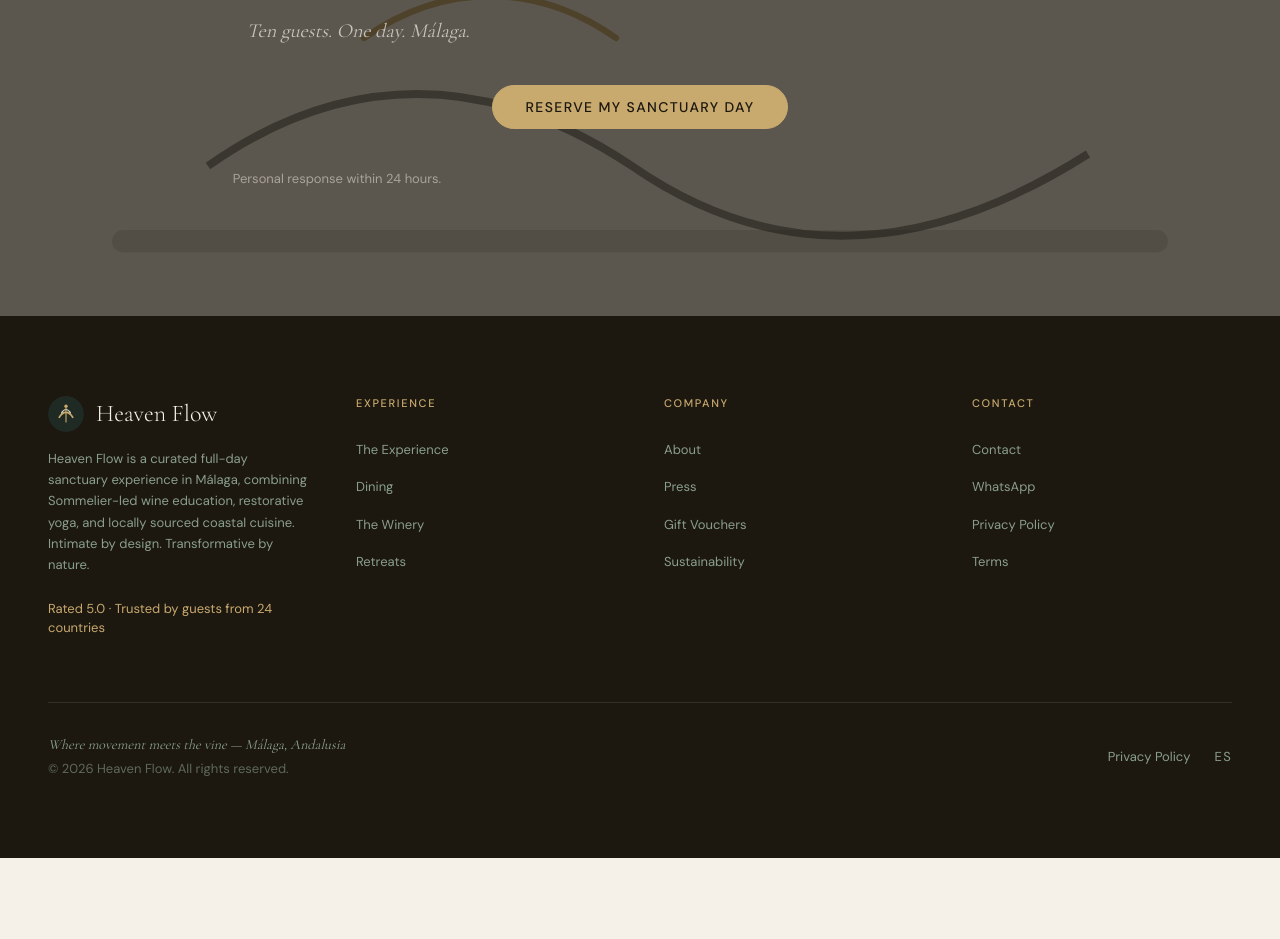
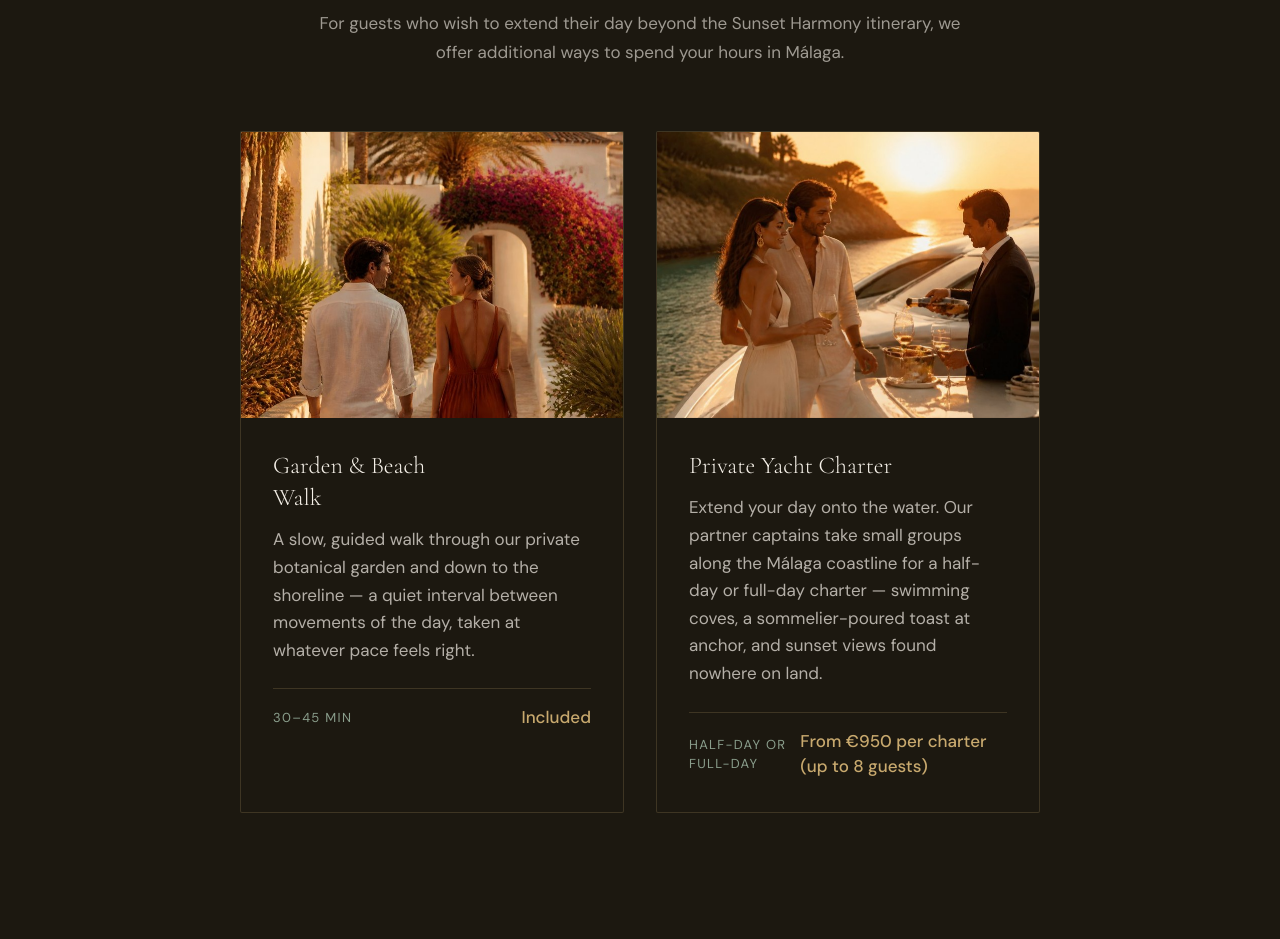
Before and after one commit to massoudsh/Aura-Marina-Retreat, a Next.js app: page /en/experiences in a window 1280 px wide. Shown: the part 3574-4513 px from the top of the page. Before the commit the page ends 4432 px from the top, so only its background shows below. Built offline with nearby package versions, Linux system fonts and the light colour scheme; no server answers.

Commit message:
feat: add garden/beach walk and yacht charter add-on experiences
Adds garden-to-sea walk and private yacht charter as add-on experiences
on the Experiences page, each with a photo card in the Add-On section.

```diff
--- a/app/[locale]/experiences/page.tsx
+++ b/app/[locale]/experiences/page.tsx
@@ -29,6 +29,7 @@
   const included  = experiencesContent.inclusions[locale];
   const pricing   = experiencesContent.pricing[locale];
   const timeline  = experiencesContent.timeline[locale];
+  const addOns    = experiencesContent.addOns[locale];
   const banner    = homeContent.bookingBanner[locale];
 
   return (
@@ -101,6 +102,41 @@
         </div>
       </section>
 
+      {/* Add-On Experiences */}
+      <section className="section-padding bg-soul">
+        <div className="container-site max-w-4xl mx-auto">
+          <p className="section-label mb-4 text-center">{addOns.label}</p>
+          <p className="font-body text-body-lg text-linen/60 max-w-2xl mx-auto mb-16 text-center">
+            {addOns.intro}
+          </p>
+          <div className="grid md:grid-cols-2 gap-8">
+            {addOns.items.map((item, i) => {
+              const addOnImage = i === 0 ? siteImages.experiencesGardenWalk : siteImages.experiencesYachtCharter;
+              return (
+                <div key={i} className="bg-soul border border-gold/20 rounded-sm overflow-hidden">
+                  <div className="relative w-full aspect-[4/3]">
+                    <Image
+                      src={addOnImage}
+                      alt={item.title}
+                      fill
+                      className="object-cover"
+                    />
+                  </div>
+                  <div className="p-8">
+                    <h3 className="font-display text-2xl text-linen font-light mb-3">{item.title}</h3>
+                    <p className="font-body text-body-lg text-linen/70 leading-relaxed mb-6">{item.body}</p>
+                    <div className="flex items-center justify-between border-t border-gold/20 pt-4">
+                      <span className="font-body text-caption text-sage uppercase tracking-widest">{item.duration}</span>
+                      <span className="font-body text-gold font-medium">{item.price}</span>
+                    </div>
+                  </div>
+                </div>
+              );
+            })}
+          </div>
+        </div>
+      </section>
+
       <BookingBanner
         headline={banner.headline}
         sub={banner.sub}
--- a/src/lib/images.ts
+++ b/src/lib/images.ts
@@ -10,6 +10,8 @@
   aboutTeam:           '/assets/images/about-team.svg',
   journeyCouple:       '/assets/images/journey-couple.svg',
   journeyHorizon:      '/assets/images/journey-horizon.svg',
+  experiencesGardenWalk:     '/assets/images/experiences-garden-walk.jpg',
+  experiencesYachtCharter:   '/assets/images/experiences-yacht-charter.jpg',
 
   gallery: [
     { src: '/assets/images/experiences-yoga.svg',     alt: 'Morning movement on the terrace' },
--- a/src/pages/experiences.content.js
+++ b/src/pages/experiences.content.js
@@ -98,6 +98,7 @@
       { time: "10:15", event: "Sommelier Wine Tasting — Movement I" },
       { time: "11:30", event: "Bodega Storytelling & Terroir Walk" },
       { time: "13:00", event: "Chef's Table Lunch — Seafood Menu" },
+      { time: "14:30", event: "Garden & Beach Walk" },
       { time: "15:30", event: "Aperitivo Hour" },
       { time: "16:30", event: "Restorative Yoga & Breathwork (45 min)" },
       { time: "17:30", event: "Herbal Tisane Ceremony" },
@@ -109,6 +110,7 @@
       { time: "10:15", event: "Cata de Vino con Sommelier — Movimiento I" },
       { time: "11:30", event: "Narrativa de la Bodega y Paseo por el Terroir" },
       { time: "13:00", event: "Almuerzo en Mesa del Chef — Menú de Mariscos" },
+      { time: "14:30", event: "Paseo por el Jardín y la Playa" },
       { time: "15:30", event: "Hora del Aperitivo" },
       { time: "16:30", event: "Yoga Restaurador y Respiración (45 min)" },
       { time: "17:30", event: "Ceremonia de Tisana" },
@@ -116,4 +118,44 @@
     ],
   },
 
+  // ─── ADD-ON EXPERIENCES ──────────────────────────────────────────────────────
+  addOns: {
+    en: {
+      label: "Add-On Experiences",
+      intro: "For guests who wish to extend their day beyond the Sunset Harmony itinerary, we offer additional ways to spend your hours in Málaga.",
+      items: [
+        {
+          title: "Garden & Beach Walk",
+          body: "A slow, guided walk through our private botanical garden and down to the shoreline — a quiet interval between movements of the day, taken at whatever pace feels right.",
+          duration: "30–45 min",
+          price: "Included",
+        },
+        {
+          title: "Private Yacht Charter",
+          body: "Extend your day onto the water. Our partner captains take small groups along the Málaga coastline for a half-day or full-day charter — swimming coves, a sommelier-poured toast at anchor, and sunset views found nowhere on land.",
+          duration: "Half-day or full-day",
+          price: "From €950 per charter (up to 8 guests)",
+        },
+      ],
+    },
+    es: {
+      label: "Experiencias Adicionales",
+      intro: "Para huéspedes que deseen extender su día más allá del itinerario Sunset Harmony, ofrecemos formas adicionales de vivir tus horas en Málaga.",
+      items: [
+        {
+          title: "Paseo por el Jardín y la Playa",
+          body: "Un paseo lento y guiado por nuestro jardín botánico privado hasta la orilla del mar — un intervalo tranquilo entre los movimientos del día, a tu propio ritmo.",
+          duration: "30–45 min",
+          price: "Incluido",
+        },
+        {
+          title: "Alquiler Privado de Yate",
+          body: "Extiende tu día sobre el agua. Nuestros capitanes socios llevan a pequeños grupos por la costa de Málaga en un chárter de medio día o día completo — calas para nadar, un brindis servido por el sommelier al ancla, y vistas al atardecer que no se encuentran en tierra.",
+          duration: "Medio día o día completo",
+          price: "Desde €950 por chárter (hasta 8 huéspedes)",
+        },
+      ],
+    },
+  },
+
 };
```
Also changed, not shown: public/assets/images/experiences-garden-walk.jpg (added), public/assets/images/experiences-yacht-charter.jpg (added).
